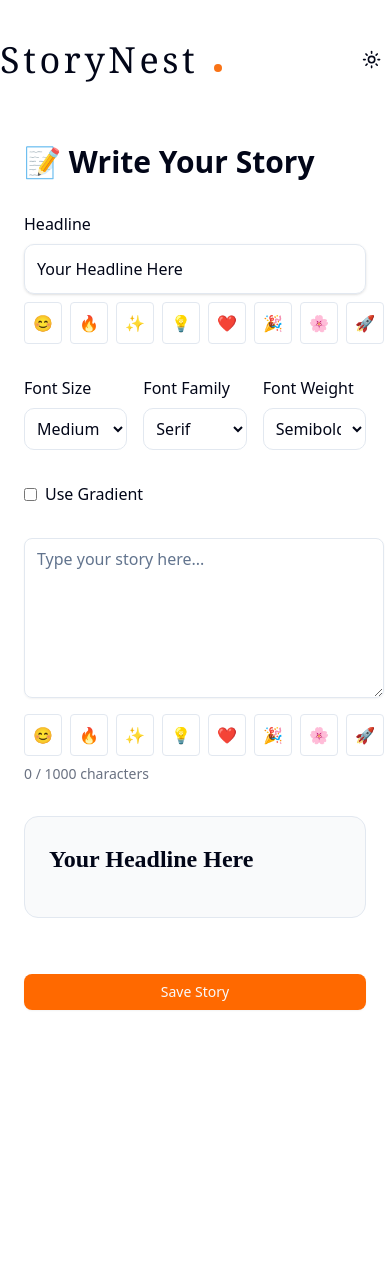
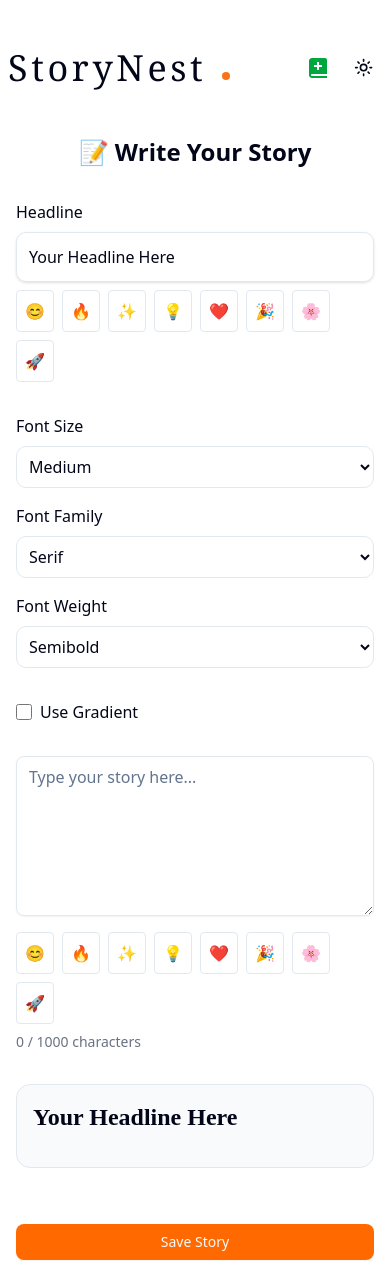
Before and after one commit to umme-Tahazzee/story-telling, a Next.js app: page /addstory in a window 390 px wide. Before the commit the page ends 1034 px from the top, so only its background shows below. Built offline with nearby package versions, Linux system fonts and the light colour scheme.

Commit message:
responsive

```diff
--- a/src/app/addstory/page.tsx
+++ b/src/app/addstory/page.tsx
@@ -44,39 +44,36 @@ const AddStoryPage: React.FC = () => {
       gradientColor2,
     };
 
-    // Get existing stories
     const savedStories: typeof newStory[] = JSON.parse(localStorage.getItem("stories") || "[]");
     savedStories.unshift(newStory);
-
-    // Save back
     localStorage.setItem("stories", JSON.stringify(savedStories));
 
     setStory("");
-    router.push("/"); // redirect back to home (Hero)
+    router.push("/");
   };
 
   return (
-    <main className="flex flex-col max-w-5xl mt-10 p-6 min-h-screen space-y-8">
-      <h1 className="text-3xl font-bold">📝 Write Your Story</h1>
+    <main className="flex flex-col max-w-5xl mx-auto mt-6 p-4 sm:p-6 min-h-screen space-y-8">
+      <h1 className="text-2xl sm:text-3xl font-bold text-center sm:text-left">📝 Write Your Story</h1>
 
       {/* Headline Editor */}
-      <div>
+      <div className="flex flex-col">
         <label className="block mb-2 font-medium">Headline</label>
         <input
           type="text"
           value={headline}
-          onChange={(e: React.ChangeEvent<HTMLInputElement>) => setHeadline(e.target.value)}
-          className="w-full p-3 border rounded-lg shadow-sm focus:ring-2 focus:ring-orange-400"
+          onChange={(e) => setHeadline(e.target.value)}
+          className="w-full p-3 border rounded-lg shadow-sm focus:ring-2 focus:ring-orange-400 dark:bg-gray-700 dark:border-gray-600 dark:text-white"
         />
 
-        {/* Emoji Buttons for Headline */}
-        <div className="flex gap-2 mt-2">
+        {/* Emoji Buttons */}
+        <div className="flex flex-wrap gap-2 mt-2">
           {emojis.map((emoji) => (
             <button
               type="button"
               key={emoji}
               onClick={() => addEmoji(emoji, "headline")}
-              className="p-2 border rounded hover:bg-gray-100 dark:hover:bg-gray-700"
+              className="p-2 border rounded hover:bg-gray-100 dark:hover:bg-gray-600"
             >
               {emoji}
             </button>
@@ -85,13 +82,13 @@ const AddStoryPage: React.FC = () => {
       </div>
 
       {/* Typography Controls */}
-      <div className="grid grid-cols-3 gap-4">
+      <div className="grid grid-cols-1 sm:grid-cols-3 gap-4">
         <div>
           <label className="block mb-2 font-medium">Font Size</label>
           <select
             value={fontSize}
-            onChange={(e: React.ChangeEvent<HTMLSelectElement>) => setFontSize(e.target.value)}
-            className="w-full p-2 border rounded-lg"
+            onChange={(e) => setFontSize(e.target.value)}
+            className="w-full p-2 border rounded-lg dark:text-white dark:bg-gray-700 dark:border-gray-600"
           >
             <option value="20px">Small</option>
             <option value="24px">Medium</option>
@@ -104,8 +101,8 @@ const AddStoryPage: React.FC = () => {
           <label className="block mb-2 font-medium">Font Family</label>
           <select
             value={fontFamily}
-            onChange={(e: React.ChangeEvent<HTMLSelectElement>) => setFontFamily(e.target.value)}
-            className="w-full p-2 border rounded-lg dark:text-white"
+            onChange={(e) => setFontFamily(e.target.value)}
+            className="w-full p-2 border rounded-lg dark:text-white dark:bg-gray-700 dark:border-gray-600"
           >
             <option value="serif">Serif</option>
             <option value="sans-serif">Sans-serif</option>
@@ -118,8 +115,8 @@ const AddStoryPage: React.FC = () => {
           <label className="block mb-2 font-medium">Font Weight</label>
           <select
             value={fontWeight}
-            onChange={(e: React.ChangeEvent<HTMLSelectElement>) => setFontWeight(e.target.value)}
-            className="w-full p-2 border rounded-lg dark:text-white"
+            onChange={(e) => setFontWeight(e.target.value)}
+            className="w-full p-2 border rounded-lg dark:text-white dark:bg-gray-700 dark:border-gray-600"
           >
             <option value="400">Normal</option>
             <option value="500">Medium</option>
@@ -136,19 +133,20 @@ const AddStoryPage: React.FC = () => {
           <input
             type="checkbox"
             checked={useGradient}
-            onChange={(e: React.ChangeEvent<HTMLInputElement>) => setUseGradient(e.target.checked)}
+            onChange={(e) => setUseGradient(e.target.checked)}
+            className="w-4 h-4"
           />
           <span className="font-medium">Use Gradient</span>
         </label>
 
         {useGradient && (
-          <div className="grid grid-cols-3 gap-4 items-center">
+          <div className="grid grid-cols-1 sm:grid-cols-3 gap-4 items-center">
             <div>
               <label className="block mb-2 font-medium">Direction</label>
               <select
                 value={gradientDirection}
-                onChange={(e: React.ChangeEvent<HTMLSelectElement>) => setGradientDirection(e.target.value)}
-                className="w-full p-2 border rounded-lg"
+                onChange={(e) => setGradientDirection(e.target.value)}
+                className="w-full p-2 border rounded-lg dark:text-white dark:bg-gray-700 dark:border-gray-600"
               >
                 <option value="to right">→ Right</option>
                 <option value="to left">← Left</option>
@@ -162,7 +160,7 @@ const AddStoryPage: React.FC = () => {
               <input
                 type="color"
                 value={gradientColor1}
-                onChange={(e: React.ChangeEvent<HTMLInputElement>) => setGradientColor1(e.target.value)}
+                onChange={(e) => setGradientColor1(e.target.value)}
                 className="w-full h-10 p-1 border rounded"
               />
             </div>
@@ -172,7 +170,7 @@ const AddStoryPage: React.FC = () => {
               <input
                 type="color"
                 value={gradientColor2}
-                onChange={(e: React.ChangeEvent<HTMLInputElement>) => setGradientColor2(e.target.value)}
+                onChange={(e) => setGradientColor2(e.target.value)}
                 className="w-full h-10 p-1 border rounded"
               />
             </div>
@@ -181,16 +179,15 @@ const AddStoryPage: React.FC = () => {
       </div>
 
       {/* Story Input */}
-      <div className="grid w-full gap-2">
+      <div className="flex flex-col w-full gap-2">
         <Textarea
           value={story}
-          onChange={(e: React.ChangeEvent<HTMLTextAreaElement>) => setStory(e.target.value)}
+          onChange={(e) => setStory(e.target.value)}
           placeholder="Type your story here..."
           className="h-40"
         />
 
-        {/* Emoji Buttons for Story */}
-        <div className="flex gap-2 mt-2">
+        <div className="flex flex-wrap gap-2 mt-2">
           {emojis.map((emoji) => (
             <button
               type="button"
@@ -203,14 +200,13 @@ const AddStoryPage: React.FC = () => {
           ))}
         </div>
 
-        {/* Character Counter */}
         <p className="text-sm text-gray-500">{story.length} / 1000 characters</p>
       </div>
 
       {/* Live Preview */}
-      <div className="p-6 border rounded-xl bg-gray-50 dark:bg-gray-800">
+      <div className="p-4 sm:p-6 border rounded-xl bg-gray-50 dark:bg-gray-800">
         <h2
-          className="mb-4"
+          className="mb-4 text-xl sm:text-2xl"
           style={{
             fontSize,
             fontFamily,
@@ -227,8 +223,7 @@ const AddStoryPage: React.FC = () => {
         <p className="whitespace-pre-wrap">{story}</p>
       </div>
 
-      {/* Save Button */}
-      <Button onClick={handleSave} className="mt-6 bg-orange-500 hover:bg-orange-600">
+      <Button onClick={handleSave} className="mt-6 w-full sm:w-auto bg-orange-500 hover:bg-orange-600">
         Save Story
       </Button>
     </main>
--- a/src/app/page.tsx
+++ b/src/app/page.tsx
@@ -1,10 +1,9 @@
 
 import Hero from './../components/Hero';
 
-
 export default function Home() {
   return (
-   <main className="min-h-screen  bg-white text-black
+   <main className="min-h-screen p-5 md:block  bg-white text-black
     dark:bg-[#010517] dark:text-white transition-colors">
      <Hero/>
     </main>
--- a/src/components/Hero.tsx
+++ b/src/components/Hero.tsx
@@ -68,7 +68,7 @@ const Hero: React.FC = () => {
                 >
                   {/* Headline */}
                   <h3
-                    className="mb-5 text-2xl sm:text-3xl font-extrabold"
+                    className="mb-5 text-2xl sm:text-xl font-extrabold"
                     style={{
                       fontSize: story.fontSize,
                       fontFamily: story.fontFamily,
--- a/src/components/HeroCard.tsx
+++ b/src/components/HeroCard.tsx
@@ -4,7 +4,7 @@ import { useState } from "react";
 const HeroCards = () => {
   const stories = [
   {
-    title: "Tahazzee: The Girl Who Wove Dreams into Reality 🌟",
+    title: "Tahazzee: The Girl Who Wove Dreams into Reality",
     text: `In Chittagong lives a young woman named Umme Tahazzee, a girl with big dreams, quiet strength, and a curious mind.
 By day, she studies computer science, building projects with patience and persistence.
 By night, she becomes an artist, painting emotions on canvas and weaving stories with her imagination.
@@ -37,9 +37,12 @@ Her story continues to unfold, with each day presenting new lessons and triumphs
         return (
           <div
             key={index}
-            className="p-6 sm:p-8 bg-white dark:bg-gray-800 shadow-xl rounded-3xl border border-gray-200 dark:border-gray-700 relative transition-transform hover:-translate-y-1 hover:shadow-2xl"
+            className="p-6 sm:p-8 bg-white dark:bg-gray-800 shadow-xl
+             rounded-3xl border border-gray-200 dark:border-gray-700
+              relative transition-transform hover:-translate-y-1 hover:shadow-2xl"
           >
-            <h3 className="text-2xl sm:text-3xl font-bold text-gray-900 dark:text-white mb-5">
+            <h3 className="text-2xl sm:text-xl font-bold text-gray-900
+             dark:text-white mb-5">
               {story.title}
             </h3>
 
--- a/src/components/Navbar.tsx
+++ b/src/components/Navbar.tsx
@@ -16,7 +16,7 @@ const Navbar = () => {
 
 
   return (
-    <nav className='bg-transparent mt-10 flex justify-between  '>
+    <nav className='bg-transparent mt-10 flex justify-between p-2  '>
       <div className="flex items-center justify-center gap-4 cursor-pointer">
         <h1 className=" text-bold text-4xl font-serif tracking-widest hover:text-gradient
           hover:text-gradient-to-r hover:from-orange-400 hover:via-orange-500 hover:to-red-500
@@ -28,9 +28,9 @@ const Navbar = () => {
       <div className="flex items-center gap-4 font-sans ">
         <button
         onClick={handleClick}
-        className='flex gap-2 items-center  text-white
+        className='flex gap-2 items-center text-green-600 md:text-white
           cursor-pointer md:bg-green-600 md:px-4 md:py-2 md:rounded-4xl'>
-          <BiSolidBookAdd className=" text-2xl " />
+          <BiSolidBookAdd className=" text-2xl  md:block " />
           <span className='hidden md:block'> Story</span>
         </button>
 
```
